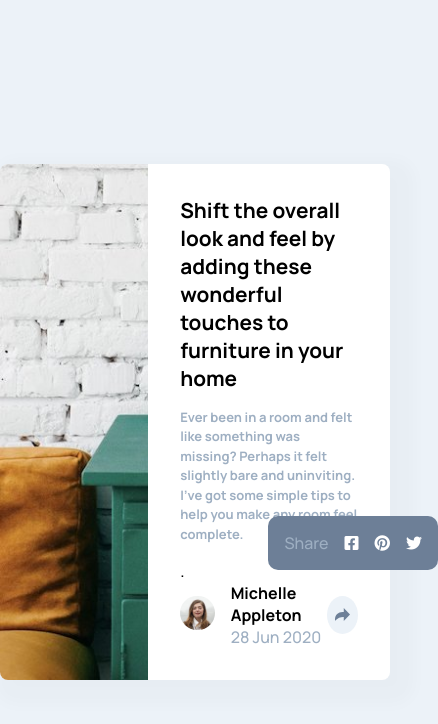
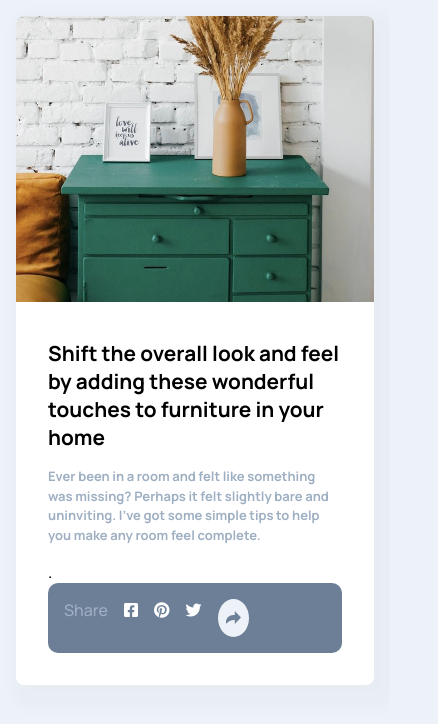
Before and after one commit to TomTwig/article-preview-component, a plain HTML site: page index.html in a window 390 px wide. Both pictures are taken after a click on the element 342 px from the left and 615 px from the top of the page. Shown: the whole page, 438 px wide, since content can reach past the window. Drawn offline with Linux system fonts and the light colour scheme.

Commit message:
add social mobile wrong approach

```diff
--- a/index.html
+++ b/index.html
@@ -33,8 +33,8 @@
   </div>
 
 <div>
-<div class="card__content__profile__container">
-<div  class="card__content__profile">
+<div class="card__content__profile__container" id="card__content__profile__container">
+<div  class="card__content__profile" id="card__content__profile">
 
   <div>
     <img src="images/avatar-michelle.jpg" alt="profile">
--- a/main.js
+++ b/main.js
@@ -1,18 +1,37 @@
 const arrowButton = document.getElementById("arrow");
+const socialMenu = document.getElementById("social-menu");
+const profile = document.getElementById("card__content__profile");
+const profileContainer = document.getElementById("card__content__profile__container");
 
-const socialMenu = document.getElementById("social-menu");
+// let showSocialMenu = false;
 
-let showSocialMenu = false;
+// arrowButton.addEventListener("click",() =>{
 
-arrowButton.addEventListener("click",() =>{
+//     if(showSocialMenu){
+//         socialMenu.style.display = "none";
+//         showSocialMenu = false;
 
-    if(showSocialMenu){
-        socialMenu.style.display = "none";
-        showSocialMenu = false;
+//     }else{
+//         socialMenu.style.display = "flex";
+//         showSocialMenu = true;
+//     }
 
-    }else{
-        socialMenu.style.display = "flex";
-        showSocialMenu = true;
-    }
+// })
+
+arrowButton.addEventListener("click",()=>{
+
+    profile.remove();
+    arrowButton.remove();
+    socialMenu.style.display = "flex";
+    socialMenu.style.flexDirection= "space-between";
+    socialMenu.style.position = "unset";
+    socialMenu.style.width = "100%";
+
+    socialMenu.appendChild(arrowButton);
+
+
+     profileContainer.appendChild(socialMenu);
+
+
 
 })
--- a/style.css
+++ b/style.css
@@ -42,7 +42,6 @@ body{
 
 .card__picture{
     flex: 1;
-
 }
 
 
@@ -59,7 +58,6 @@ flex-direction: column;
 align-content: space-between;
 padding: 2em;
 flex: 1.2;
-
 }
 
 .card__content__info{
@@ -73,6 +71,7 @@ flex: 1.2;
     font-size: 1.3rem;
     font-weight: 700;
 }
+
 .card__content__info p{
     font-size: 13px;
     font-weight: 700;
@@ -96,9 +95,6 @@ font-weight: bold;
     }
 
 
-
-
-
 .card__content__profile__container{
     display: flex;
     align-items: center;
@@ -108,13 +104,11 @@ font-weight: bold;
 .card__content__profile img{
     width: 50px;
     border-radius: 50%;
-
 }
 
 
 .link{
     position: relative;
-
 }
 
 .arrow{
@@ -141,7 +135,28 @@ i:active{
     right: -5em;
     width: fit-content;
     display: none;
+    background-color: var(--color-desaturatedDarkBlue);
+}
 
-    background-color: var(--color-desaturatedDarkBlue);
+
+@media only screen and (max-width: 600px)  {
+
+    body{
+        padding: 1em;
+        height: 100%;
+    }
+
+    .card{
+        flex-direction: column;
+    }
+
+    .card__picture img{
+        border-radius:.5em .5em 0 0;
+        height: 100%;
+        object-fit: cover;
+        object-position: 0;
+    }
+
+
 
 }
```
